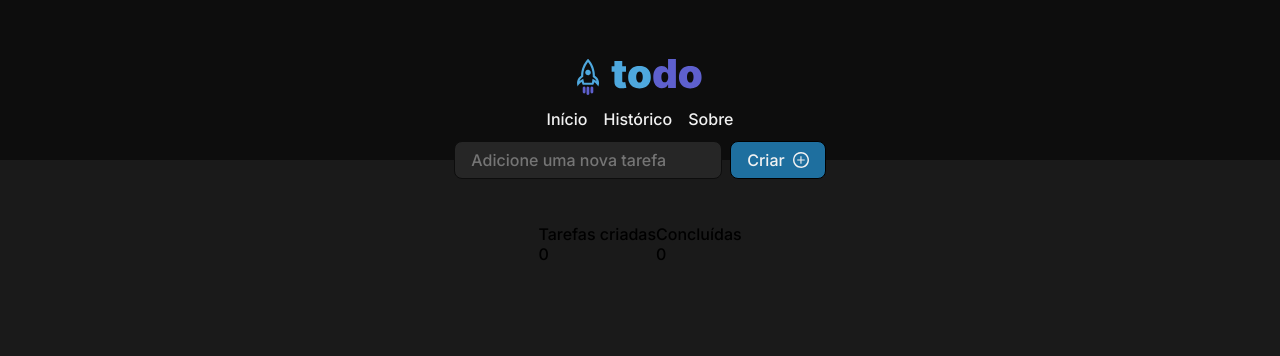
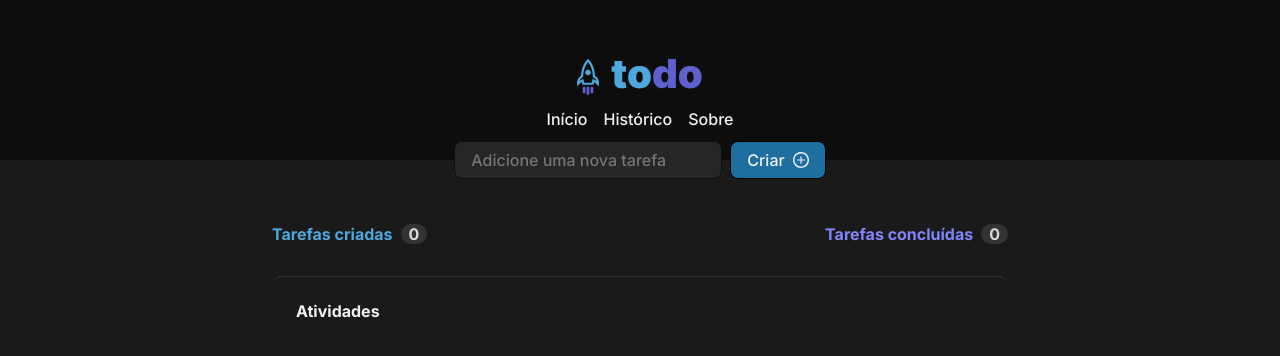
Before and after one commit to ThyagoThayllan/ToDo-List, a React (Vite) app: page / in a window 1280 px wide. Shown: the top 356 px of the page. Built offline with nearby package versions, Linux system fonts and the light colour scheme.

Commit message:
atualização na UI

```diff
--- a/src/global.css
+++ b/src/global.css
@@ -8,4 +8,5 @@
 
 body {
     background: #1A1A1A;
+    color: #F2F2F2;
 }
--- a/src/routes/Home/index.tsx
+++ b/src/routes/Home/index.tsx
@@ -3,20 +3,28 @@ import styles from './styles.module.css'
 
 export const Home = () => {
 
-    const [ tarefasCriadas, setTarefasCriadas ] = useState<number>()
+    const [tarefasCriadas, setTarefasCriadas] = useState<number>()
+    const [tarefasConcluidas, setTarefasConcluidas] = useState<number>()
 
     return (
         <div className={styles.home}>
-            <header className={styles.header}>
-                <div>
-                    <p>Tarefas criadas</p>
-                    <div>{tarefasCriadas ? tarefasCriadas : 0}</div>
+            <div className={styles.homeContainer}>
+
+                <header>
+                    <div className={styles.criadas}>Tarefas criadas <span className={styles.contadorDeTarefa}>
+                        {tarefasCriadas ? tarefasCriadas : 0}
+                    </span></div>
+
+                    <div className={styles.concluidas}> Tarefas concluídas <span className={styles.contadorDeTarefa}>
+                        {tarefasConcluidas ? tarefasConcluidas : 0}
+                    </span></div>
+                </header>
+
+                <div className={styles.listaDeAtividades}>
+                    <h1>Atividades</h1>
                 </div>
-                <div>
-                    <p>Concluídas</p>
-                    <div>0</div>
-                </div>
-            </header>
+
+            </div>
         </div>
     )
 }
--- a/src/routes/Home/styles.module.css
+++ b/src/routes/Home/styles.module.css
@@ -1,16 +1,48 @@
 .home {
-    width: 1000px;
-    display: flex;
+    width: 1240px;
+    height: 100vh;
     margin: 0 auto;
-    align-items: center;
-    justify-content: center;
 }
 
-.header {
+.homeContainer {
     display: flex;
-    justify-content: space-between;
+    max-width: 736px;
+    height: 100%;
+    flex-flow: column;
     align-items: center;
     margin: 0 auto;
+    gap: 2rem;
+}
+
+.homeContainer header {
+    display: flex;
+    width: 100%;
+    justify-content: space-between;
+}
+.criadas {
+    color: #4EA8DE;
+    font-weight: bold;
+}
+.concluidas {
+    color: #8284FA;
+    font-weight: bold;
+}
+
+.homeContainer header div {
+    display: flex;
+    gap: 0.5rem;
+}
+
+.contadorDeTarefa {
+    color: #D9D9D9;
+    background: #333333;
+    padding: 0 8px;
     border-radius: 10px;
+}
 
+.listaDeAtividades {
+    width: 100%;
+    padding: 1.5rem;
+    border-top: 1px solid #333333;
+    border-radius: 10px;
 }
```
